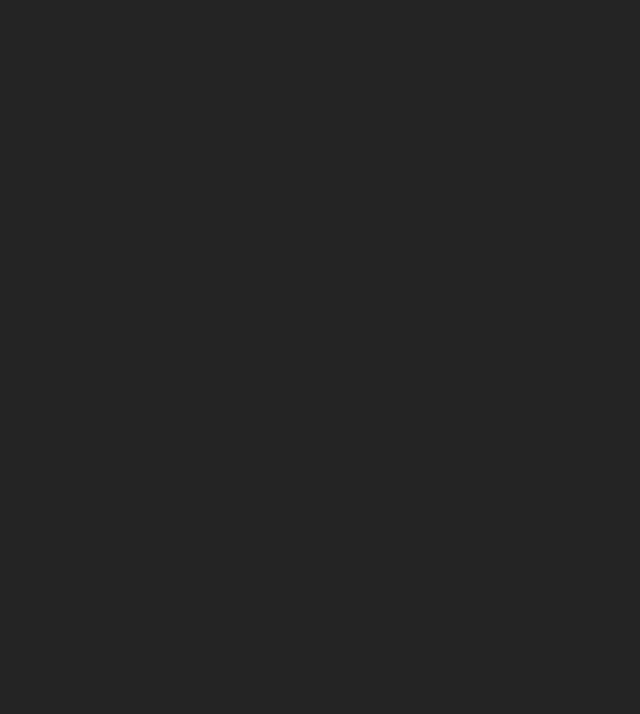
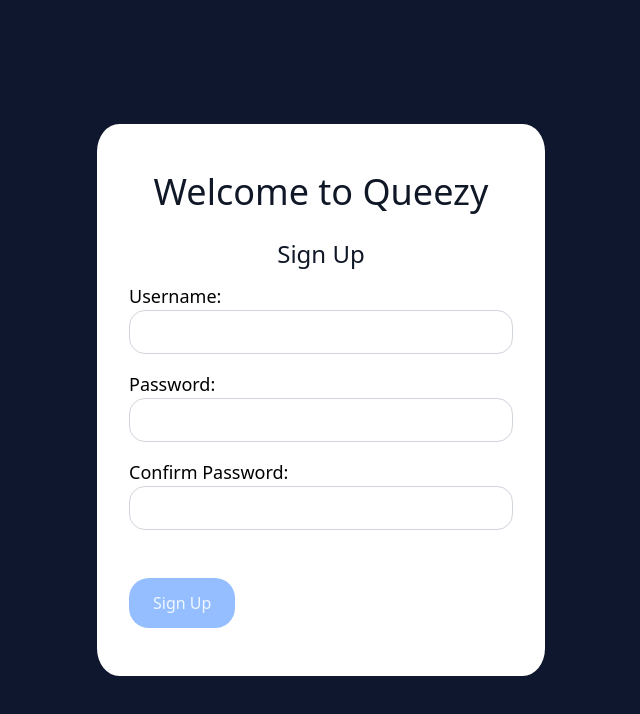
Before and after one commit to TalhaTahir-09/Quiz-App, a React (Vite) app in the folder frontend/: page / in a window 1280 px wide. Before the commit this address had no page. Shown: the top 714 px of the page, without its empty margins (319-959 px from the left). Built offline with nearby package versions, Linux system fonts and the light colour scheme.

Commit message:
Slight changes

```diff
--- a/frontend/src/App.tsx
+++ b/frontend/src/App.tsx
@@ -11,7 +11,7 @@
 function App() {
   return (
     <Routes>
-      <Route path="/signup" element={<SignUp />} />
+      <Route path="/" element={<SignUp />} />
       <Route path="/login" element={<Login />} />
       <Route path="/home" element={<Home />} />
       <Route path="/quiz-config" element={<QuizConfig />} />
```
Also changed, not shown: 1 other file (tests, documents, lock files or other folders).
